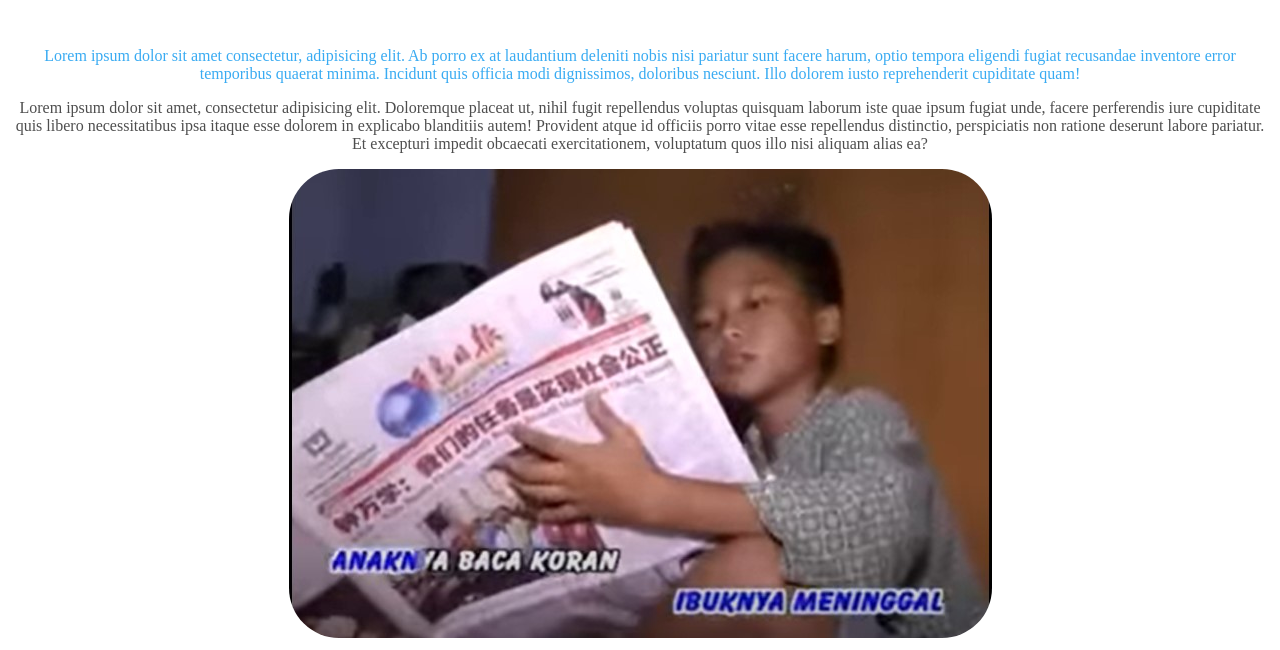
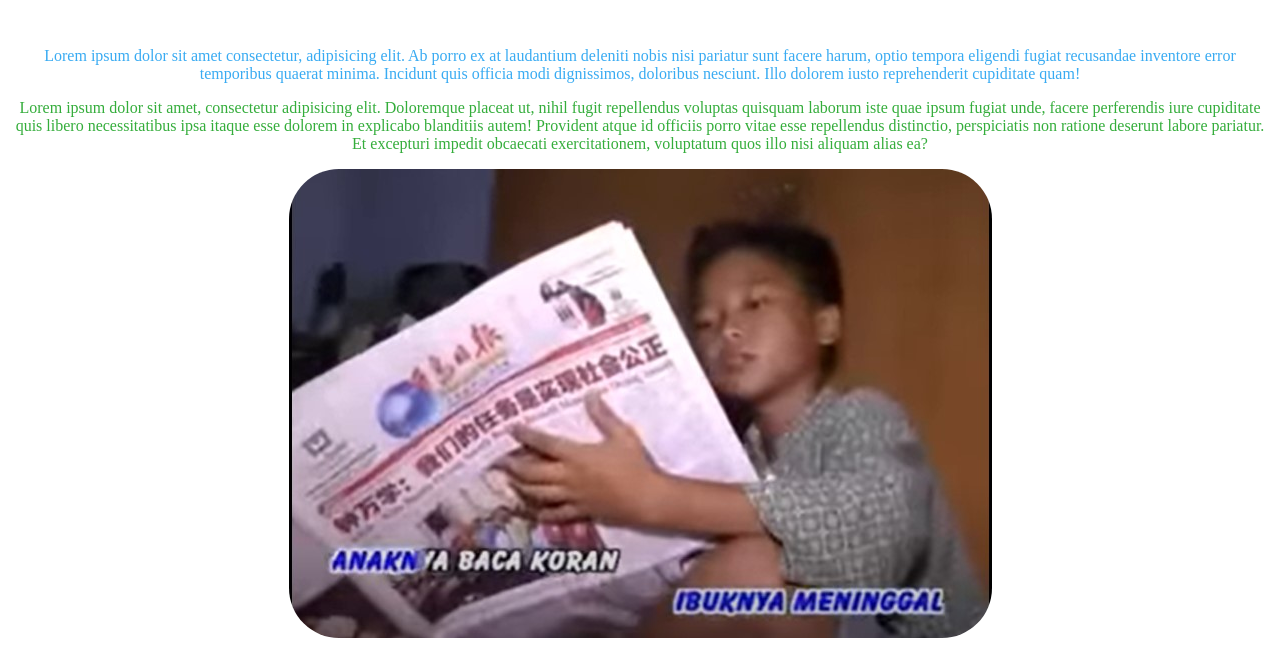
Before and after one commit to RizkiMaula/css-2-dibimbing, a plain HTML site: page html/home.html in a window 1280 px wide. Shown: the part 256-906 px from the top of the page. Drawn offline with Linux system fonts and the light colour scheme.

Commit message:
ganti warna

```diff
--- a/css/home.css
+++ b/css/home.css
@@ -12,7 +12,7 @@ h1 {
 }
 
 .p2 {
-  color: #4e4e4e;
+  color: #34ad3b;
 }
 
 img {
```
